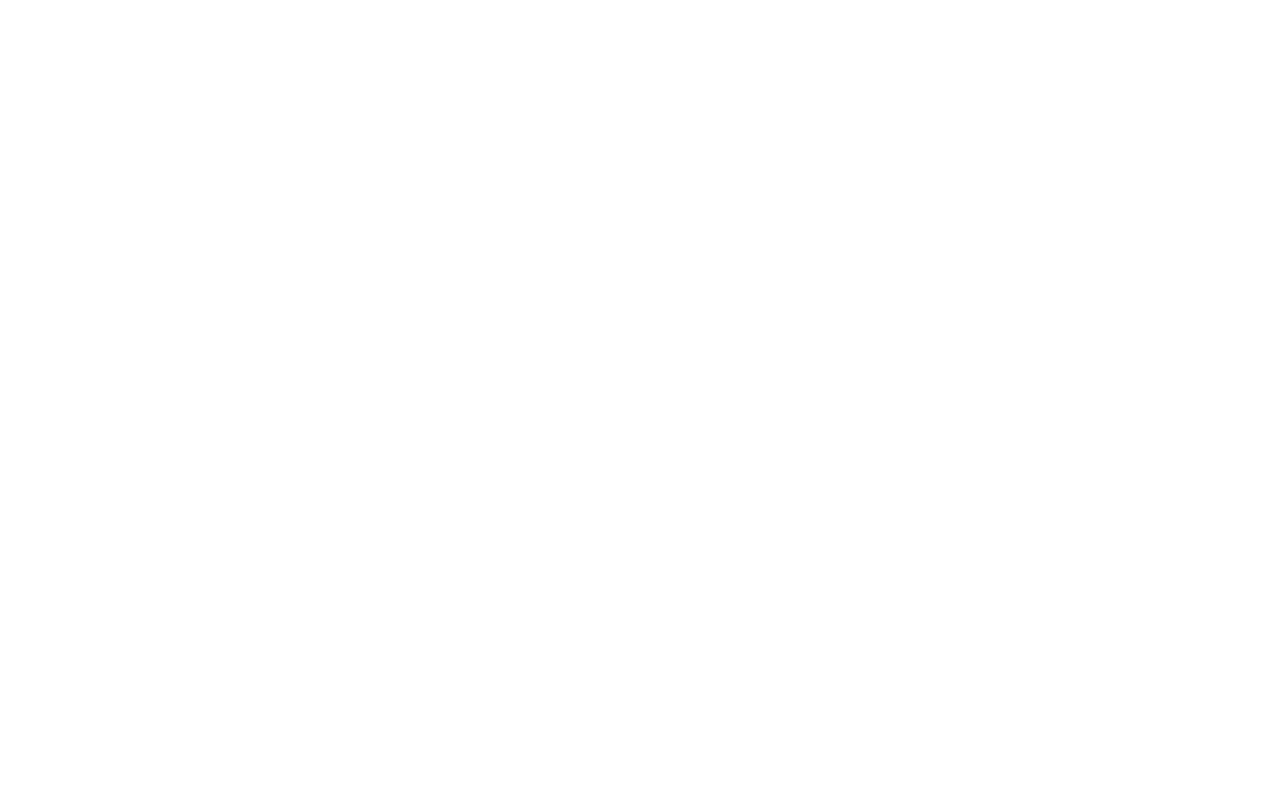
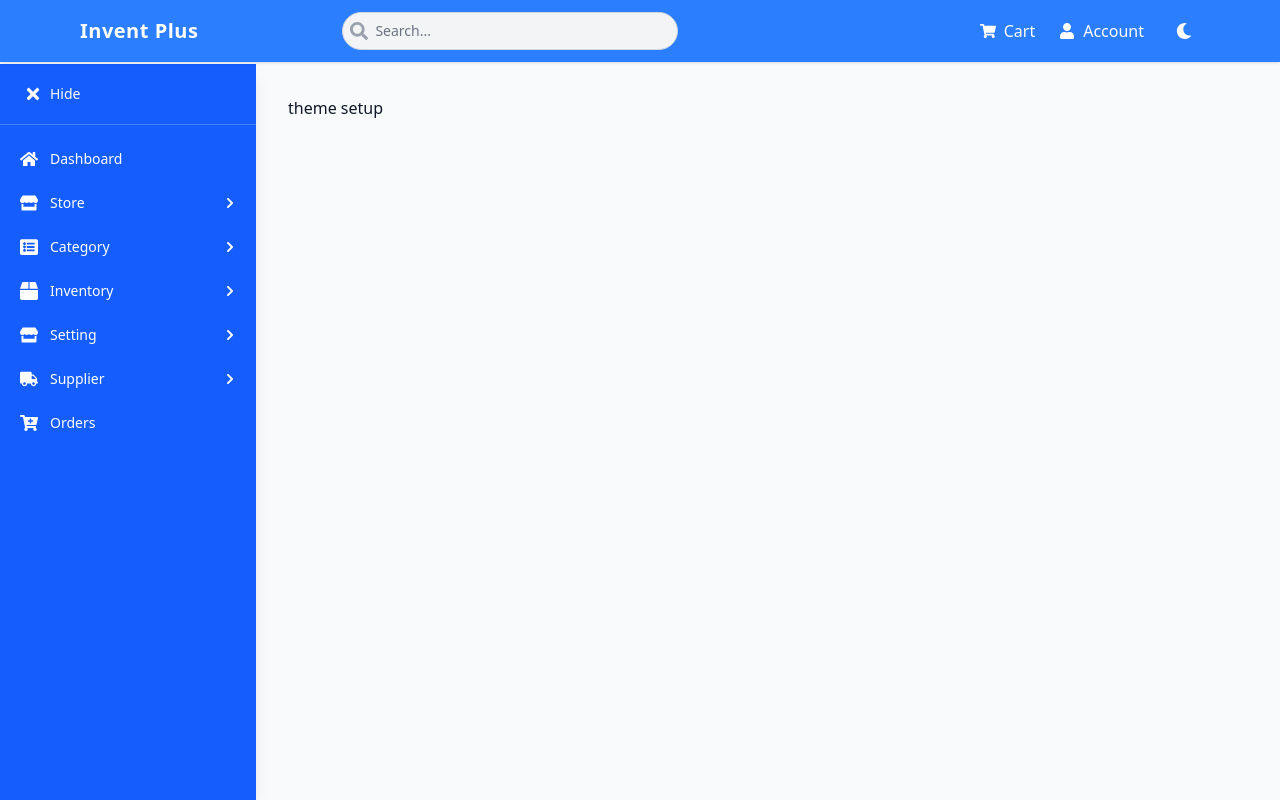
Before and after one commit to Arhamjawed66/Frnaz_Tec, a React app: page /setting/theme in a window 1280 px wide. Before the commit this address had no page. Built offline with nearby package versions, Linux system fonts and the light colour scheme; sample sign-in values are in the browser's storage; the HTML template or start-up script is replaced by a standard one.

Commit message:
add page, supplier,setting and route

```diff
--- a/src/App.jsx
+++ b/src/App.jsx
@@ -8,8 +8,6 @@
 import CreateStore from "./pages/store/CreateStore";
 import UpdateStore from "./pages/store/UpdateStore";
 import ViewStore from "./pages/store/ViewStore";
-import Users from "./pages/Users";
-import Settings from "./pages/Settings";
 import Orders from "./pages/Orders";
 import LoginFrom from "./pages/auth/login";
 import RegisterFrom from "./pages/auth/register";
@@ -23,6 +21,11 @@
 import Layout from "./components/Layout"; // ✅ Sidebar + Header + Outlet layout
 import Notification from "./pages/store/notification";
 import Reminder from "./pages/store/Reminder";
+import Theme from "./pages/setting/Theme";
+import User from "./pages/setting/Users";
+import Info from "./pages/supplier/info";
+import TandC from "./pages/supplier/tandc";
+
 
 /* 🔒 Protected Route */
 function ProtectedRoute({ children }) {
@@ -67,8 +70,13 @@
 
 
             <Route path="/product/view" element={<Product/>} />
-            <Route path="/users" element={<Users />} />
-            <Route path="/settings" element={<Settings />} />
+
+            <Route path="/supplier/info" element={<Info />} />
+            <Route path="/supplier/tandc" element={< TandC />} />
+
+
+            <Route path="/setting/theme" element={<Theme />} />
+            <Route path="/setting/users" element={<User />} />
           </Route>
           {/* Default redirect */}
           <Route path="/" element={<Navigate to="/dashboard" replace />} />
--- a/src/components/Layout.jsx
+++ b/src/components/Layout.jsx
@@ -5,12 +5,12 @@
   FaStore,
   FaTruck,
   FaBox,
-  FaUtensils,
   FaChevronDown,
   FaChevronRight,
   FaBars,
   FaTimes,
   FaListAlt,
+  FaCartPlus,
 } from "react-icons/fa";
 import { useTheme } from "../contexts/ThemeContext";
 import Header from "./Navbar";
@@ -35,15 +35,14 @@
       <Link
         to={to}
         onClick={handleLinkClick}
-        className={`flex items-center gap-3 px-3 py-2 rounded-md transition-all duration-200 ${
-          location.pathname === to
+        className={`flex items-center gap-3 px-3 py-2 rounded-md transition-all duration-200 ${location.pathname === to
             ? darkMode
               ? "bg-gray-800 text-white"
               : "bg-blue-700 text-white"
             : darkMode
-            ? "hover:bg-gray-800 text-gray-200"
-            : "hover:bg-blue-500/70 text-white"
-        }`}
+              ? "hover:bg-gray-800 text-gray-200"
+              : "hover:bg-blue-500/70 text-white"
+          }`}
       >
         <span className="text-lg">{icon}</span>
         {isSidebarOpen && <span className="text-sm font-medium">{label}</span>}
@@ -62,9 +61,8 @@
     <div>
       <button
         onClick={() => toggleDropdown(menuKey)}
-        className={`w-full flex items-center justify-between px-3 py-2 rounded-md transition-all duration-200 ${
-          darkMode ? "hover:bg-gray-800" : "hover:bg-blue-500/70"
-        }`}
+        className={`w-full flex items-center justify-between px-3 py-2 rounded-md transition-all duration-200 ${darkMode ? "hover:bg-gray-800" : "hover:bg-blue-500/70"
+          }`}
       >
         <span className="flex items-center gap-3">
           <span className="text-lg">{icon}</span>
@@ -160,9 +158,33 @@
                 { to: "/product/view", label: "View invemtory" },
               ]}
             />
-            <NavItem to="/orders" icon={<FaTruck />} label="Orders" />
-            <NavItem to="/users" icon={<FaUtensils />} label="Users" />
-            <NavItem to="/settings" icon={<FaStore />} label="Settings" />
+            <Dropdown
+              icon={<FaStore />}
+              label="Setting"
+              menuKey="setting"
+              links={[
+                { to: "/setting/theme", label: "Theme" },
+                { to: "/setting/users", label: "User" },
+              ]}
+            />
+            <Dropdown
+              icon={<FaTruck />}
+              label="Supplier"
+              menuKey="supplier"
+              links={[
+                { to: "/supplier/info", label: "Info" },
+                { to: "/supplier/tandc", label: "T & C" },
+              ]}
+            />
+
+
+
+            <NavItem to="/orders" icon={<FaCartPlus/>} label="Orders" />
+
+
+
+
+
           </nav>
         </aside>
 
--- a/src/pages/Settings.jsx
+++ /dev/null
@@ -1,3 +0,0 @@
-export default function Settings(){
-  return <div><h1 className="text-2xl font-semibold">Settings</h1></div>;
-}
--- a/src/pages/Users.jsx
+++ /dev/null
@@ -1,3 +0,0 @@
-export default function Users(){
-  return <div><h1 className="text-2xl font-semibold">Usersw</h1></div>;
-}
--- /dev/null
+++ b/src/pages/payment/add.jsx
@@ -0,0 +1,11 @@
+import React from 'react'
+
+const add = () => {
+  return (
+    <div>
+      <h1>add page</h1>
+    </div>
+  )
+}
+
+export default add
--- /dev/null
+++ b/src/pages/payment/modify.jsx
@@ -0,0 +1,11 @@
+import React from 'react'
+
+const modify = () => {
+  return (
+    <div>
+      <h1>modify setup</h1>
+    </div>
+  )
+}
+
+export default modify
--- /dev/null
+++ b/src/pages/setting/Theme.jsx
@@ -0,0 +1,11 @@
+import React from 'react'
+
+const Theme = () => {
+  return (
+    <div>
+      <h1>theme setup</h1>
+    </div>
+  )
+}
+
+export default Theme
--- /dev/null
+++ b/src/pages/setting/Users.jsx
@@ -0,0 +1,11 @@
+import React from 'react'
+
+const User = () => {
+  return (
+    <div>
+      <h1>users page</h1>
+    </div>
+  )
+}
+
+export default User
--- /dev/null
+++ b/src/pages/supplier/info.jsx
@@ -0,0 +1,11 @@
+import React from 'react'
+
+const Info = () => {
+  return (
+    <div>
+      <h1>info pages</h1>
+    </div>
+  )
+}
+
+export default Info
--- /dev/null
+++ b/src/pages/supplier/tandc.jsx
@@ -0,0 +1,11 @@
+import React from 'react'
+
+const TandC = () => {
+  return (
+    <div>
+      <h1>t&c page</h1>
+    </div>
+  )
+}
+
+export default TandC
```
